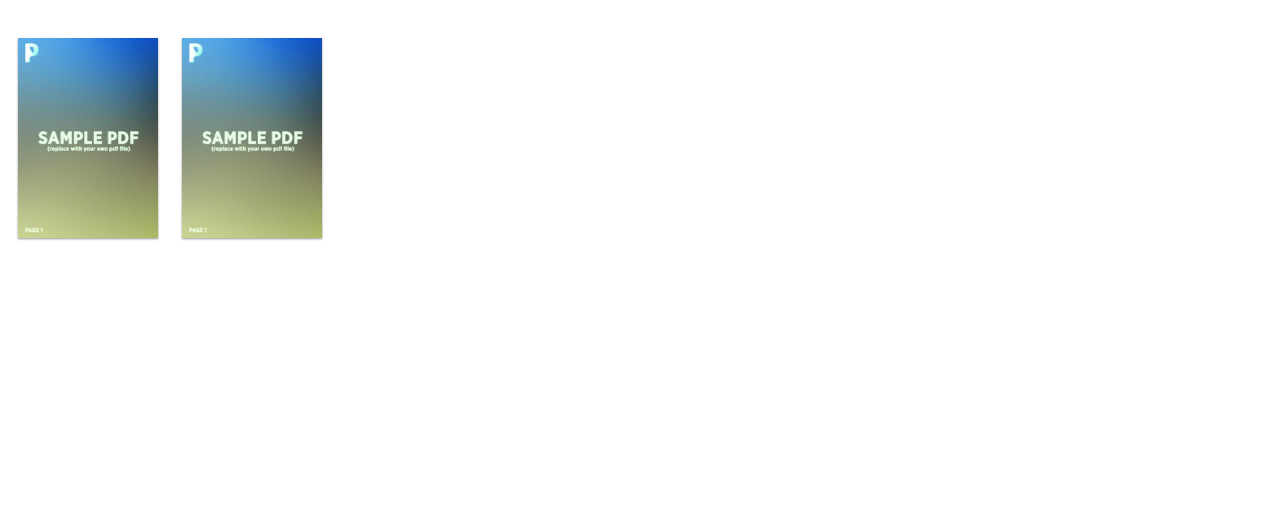
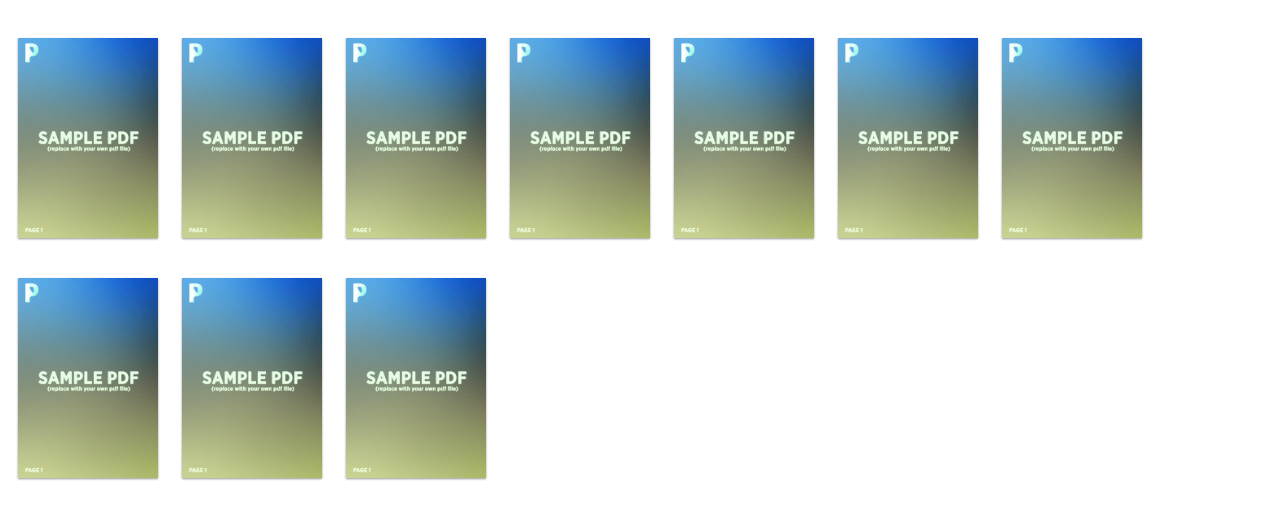
Before and after one commit to dinghycruising/dinghycruising.github.io, a plain HTML site: page bookshelf/index.html in a window 1280 px wide. Drawn offline with nearby package versions, Linux system fonts and the light colour scheme.

Commit message:
Add a bunch of documents

```diff
--- a/bookshelf/index.html
+++ b/bookshelf/index.html
@@ -11,6 +11,30 @@
         <div class="_df_thumb" source="./books/distributed-tracing-in-practice-lightstep.pdf" thumb="./books/thumbnails/thb.jpg">
             Images
         </div>
+        <div class="_df_thumb" source="./books/PDF.pdf" thumb="./books/thumbnails/thb.jpg">
+            Images
+        </div>
+        <div class="_df_thumb" source="./books/distributed-tracing-in-practice-lightstep.pdf" thumb="./books/thumbnails/thb.jpg">
+            Images
+        </div>
+        <div class="_df_thumb" source="./books/PDF.pdf" thumb="./books/thumbnails/thb.jpg">
+            Images
+        </div>
+        <div class="_df_thumb" source="./books/distributed-tracing-in-practice-lightstep.pdf" thumb="./books/thumbnails/thb.jpg">
+            Images
+        </div>
+        <div class="_df_thumb" source="./books/PDF.pdf" thumb="./books/thumbnails/thb.jpg">
+            Images
+        </div>
+        <div class="_df_thumb" source="./books/distributed-tracing-in-practice-lightstep.pdf" thumb="./books/thumbnails/thb.jpg">
+            Images
+        </div>
+        <div class="_df_thumb" source="./books/PDF.pdf" thumb="./books/thumbnails/thb.jpg">
+            Images
+        </div>
+        <div class="_df_thumb" source="./books/distributed-tracing-in-practice-lightstep.pdf" thumb="./books/thumbnails/thb.jpg">
+            Images
+        </div>
     </body>
     <script src="https://cdnjs.cloudflare.com/ajax/libs/jquery/3.5.1/jquery.min.js" integrity="sha512-bLT0Qm9VnAYZDflyKcBaQ2gg0hSYNQrJ8RilYldYQ1FxQYoCLtUjuuRuZo+fjqhx/qtq/1itJ0C2ejDxltZVFg==" crossorigin="anonymous"></script>
     <script src="./js/dflip.min.js"></script>
```
